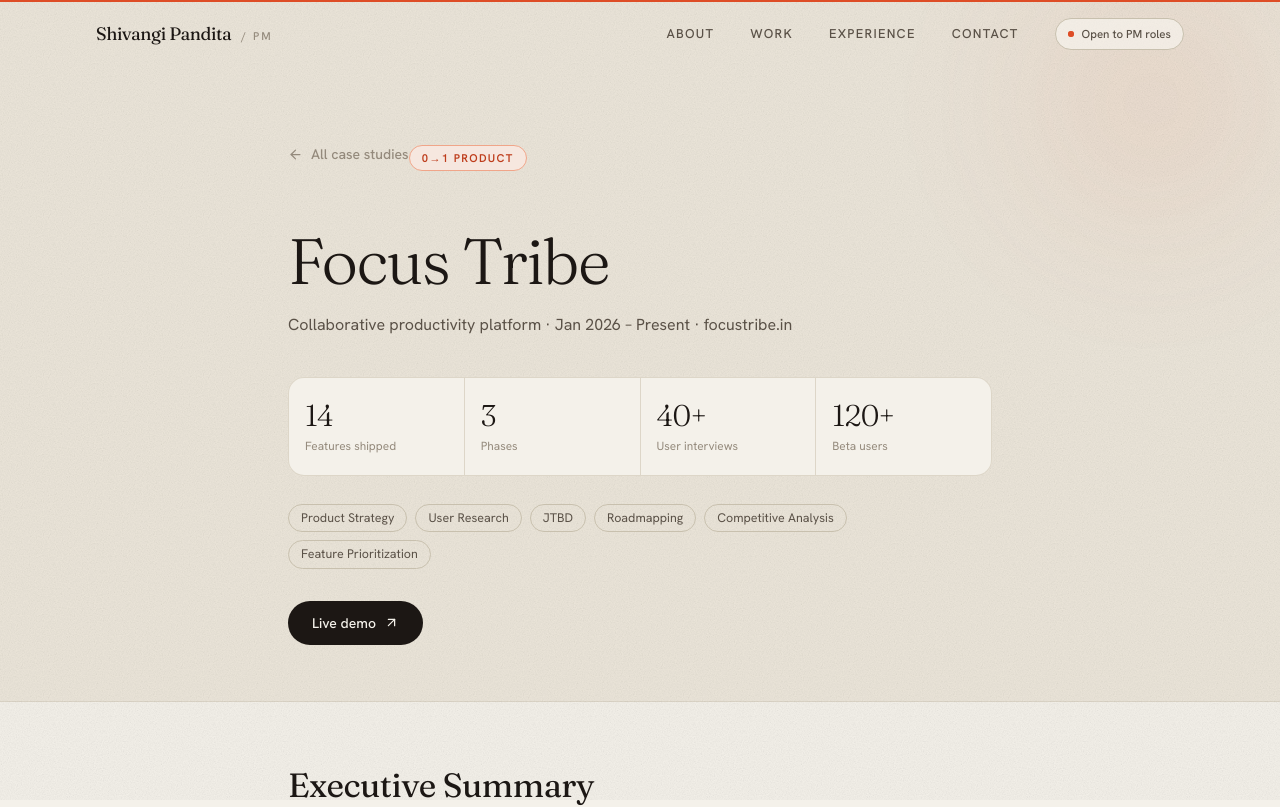
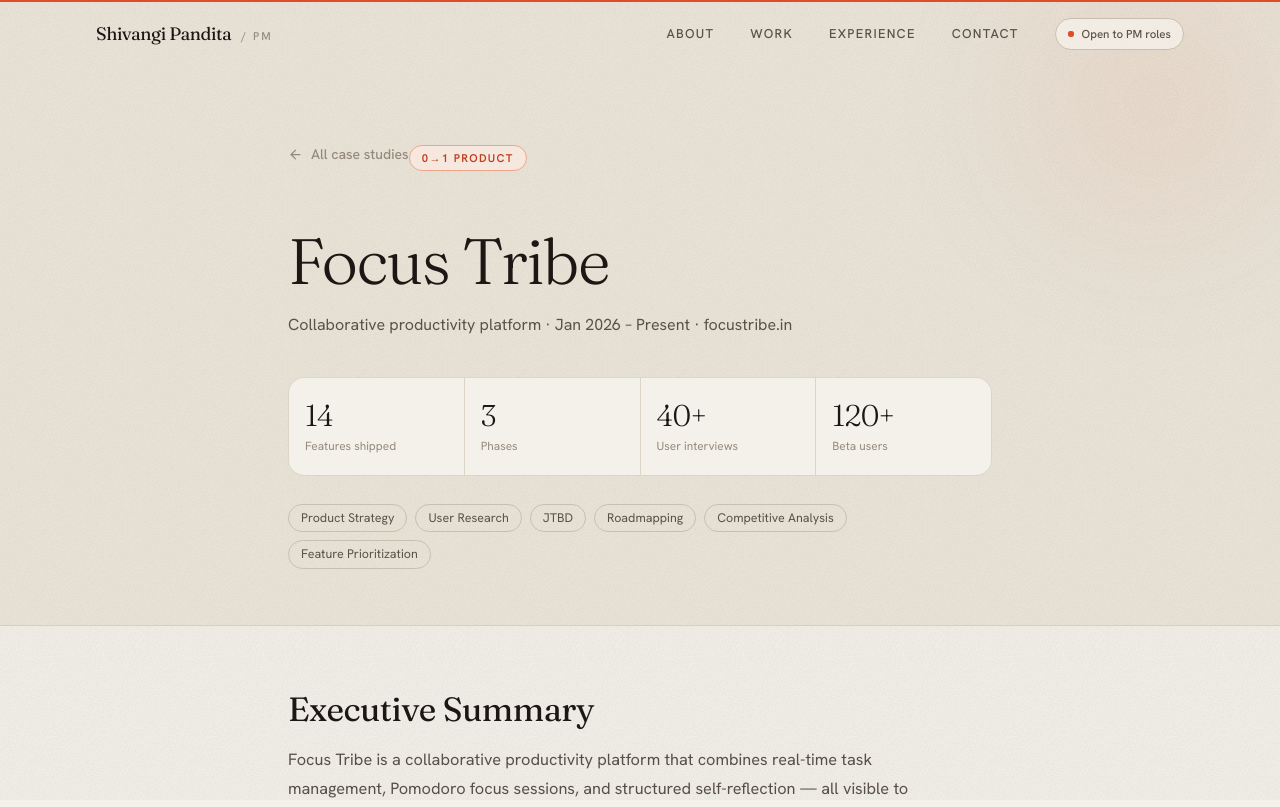
Before and after one commit to Shivangiipandita/shivangi-portfolio, a Next.js app: page /work/focus-tribe in a window 1280 px wide. Shown: the top 807 px of the page. Built offline with nearby package versions, Linux system fonts and the light colour scheme.

Commit message:
﻿refactor: Live demo only on work cards, remove from case study page header

```diff
--- a/app/work/[slug]/page.tsx
+++ b/app/work/[slug]/page.tsx
@@ -96,37 +96,17 @@ export default async function CaseStudyPage({
               ))}
             </div>
 
-            {(cs.liveUrl || cs.deckUrl) && (
-              <div className="mt-8 flex flex-wrap items-center gap-3">
-                {cs.liveUrl && (
-                  <Magnetic>
-                    <a
-                      href={cs.liveUrl}
-                      target="_blank"
-                      rel="noreferrer"
-                      className="group inline-flex items-center gap-2 rounded-full bg-ink px-6 py-3 text-sm font-medium text-paper transition-colors hover:bg-accent"
-                    >
-                      Live demo
-                      <ArrowUpRight
-                        size={15}
-                        className="transition-transform group-hover:-translate-y-0.5 group-hover:translate-x-0.5"
-                      />
-                    </a>
-                  </Magnetic>
-                )}
             {cs.deckUrl && (
               <Magnetic>
                 <a
                   href={cs.deckUrl}
                   download
-                      className="deck-download group inline-flex items-center gap-2 rounded-full bg-ink px-6 py-3 text-sm font-medium text-paper transition-colors hover:bg-accent"
+                  className="deck-download group mt-8 inline-flex items-center gap-2 rounded-full bg-ink px-6 py-3 text-sm font-medium text-paper transition-colors hover:bg-accent"
                 >
                   Download the teardown deck
                   <Download size={15} className="deck-download-icon" />
                 </a>
               </Magnetic>
-                )}
-              </div>
             )}
           </Reveal>
         </div>
```
Lines whose indentation alone changed are shown as unchanged.
